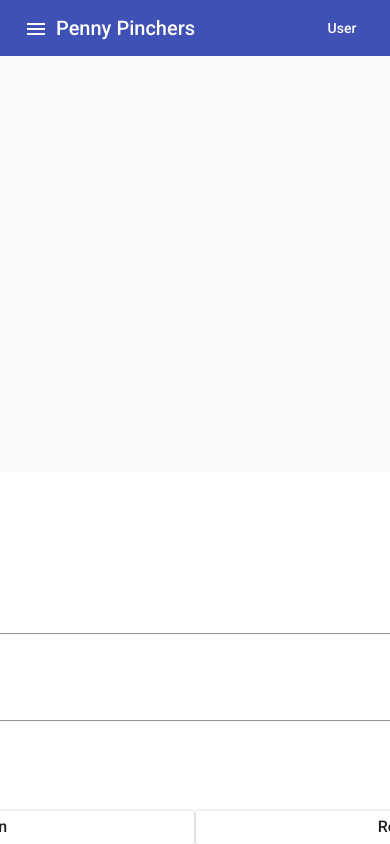
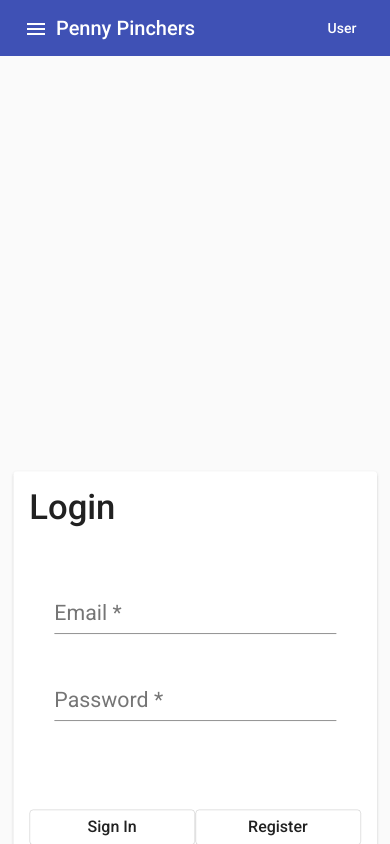
Before and after one commit to anngo14/PennyPinchers, an Angular app: page /login in a window 390 px wide. Built offline with nearby package versions, Linux system fonts and the light colour scheme.

Commit message:
added media query to the login page

```diff
--- a/src/app/login/login.component.css
+++ b/src/app/login/login.component.css
@@ -40,3 +40,17 @@
 #loginError{
     font-size: 12pt;
 }
+
+@media(max-width: 976px){
+
+    .loginCard{
+        width: 85%;
+        height: 350px;
+        position: relative;
+        top: 35%;
+        left: 50%;
+        transform: translate(-50%, 31.5%);
+        display: flex;
+        flex-direction: column;
+    }
+}
```
